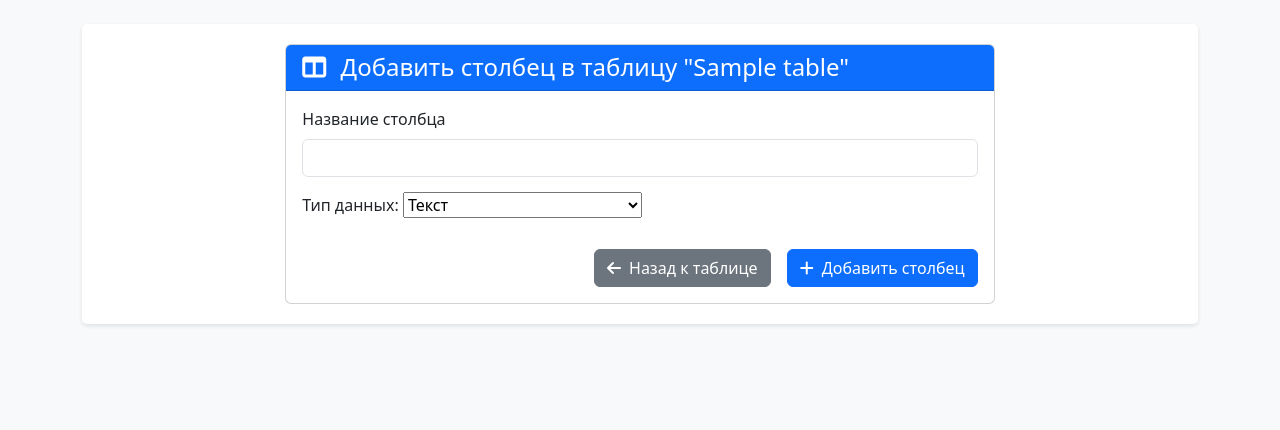
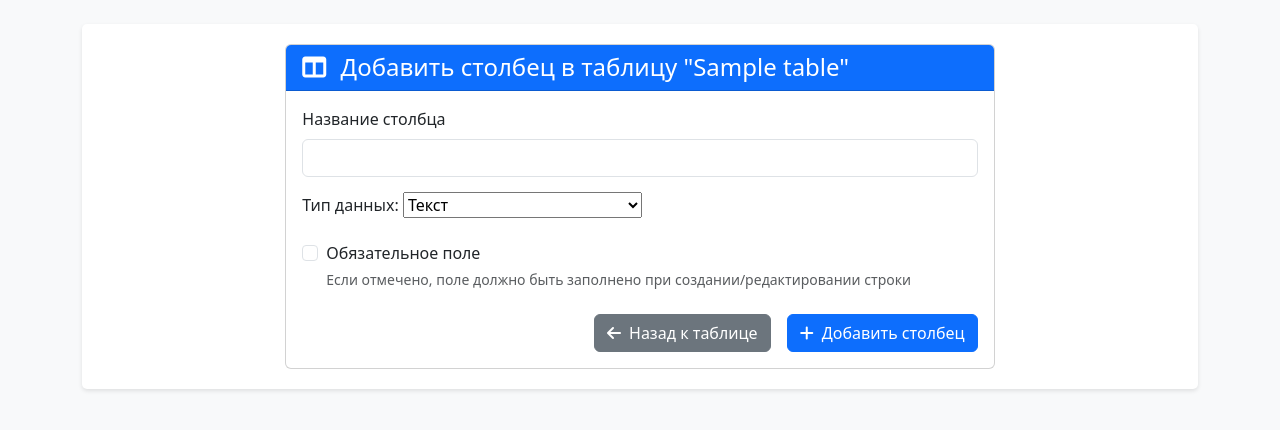
Before and after one commit to NickPYTH/table_service, a Django app: page /1/add_column/ in a window 1280 px wide. Shown: the part 76-506 px from the top of the page. Run offline with Django 5.2, Linux system fonts and the light colour scheme; a user stored in the database is signed in; tables that the repository leaves empty hold one stand-in row (values such as "Sample post").

Commit message:
Добавил проверку на обязательное поле для столбца

```diff
--- a/table_service/tables/forms.py
+++ b/table_service/tables/forms.py
@@ -13,10 +13,17 @@ class TableForm(forms.ModelForm):
 class ColumnForm(forms.ModelForm):
     class Meta:
         model = Column
-        fields = ['name', 'data_type']
+        fields = ['name', 'data_type', 'is_required']
         widgets = {
-            'data_type': forms.Select(choices=Column.ColumnType.choices)
+            'data_type': forms.Select(choices=Column.ColumnType.choices),
+            'is_required': forms.CheckboxInput(attrs={
+                'class': 'form-check-input'
+            })
         }
+
+    labels = {
+        'is_required': 'Обязательное поле'
+    }
 
 
 class ShareTableForm(forms.Form):
@@ -44,10 +51,13 @@ class AddRowForm(forms.Form):
             for column in self.table.columns.all():
                 field_name = f'col_{column.id}'
                 initial_value = Cell.get_default_value(column.data_type)
+
+                required = column.is_required
+
                 if column.data_type == Column.ColumnType.INTEGER:
                     self.fields[field_name] = forms.IntegerField(
                         label=column.name,
-                        required=False,
+                        required=required,
                         initial=initial_value,
                         widget=forms.NumberInput(attrs={
                             'class': 'form-control',
@@ -60,7 +70,7 @@ class AddRowForm(forms.Form):
                 elif column.data_type == Column.ColumnType.FLOAT:
                     self.fields[field_name] = forms.FloatField(
                         label=column.name,
-                        required=False,
+                        required=required,
                         initial=initial_value,
                         widget=forms.NumberInput(attrs={
                             'class': 'form-control',
@@ -72,7 +82,7 @@ class AddRowForm(forms.Form):
                     self.fields[field_name] = forms.BooleanField(
                         label=column.name,
                         initial=initial_value,
-                        required=False,
+                        required=required,
                         widget=forms.CheckboxInput(attrs={
                             'class': 'form-check-input'
                         })
@@ -80,7 +90,7 @@ class AddRowForm(forms.Form):
                 elif column.data_type == Column.ColumnType.DATE:
                     self.fields[field_name] = forms.DateField(
                         label=column.name,
-                        required=False,
+                        required=required,
                         initial=str(initial_value),
                         widget=forms.DateInput(attrs={
                             'type': 'date',
@@ -91,7 +101,7 @@ class AddRowForm(forms.Form):
                 else:  # TEXT
                     self.fields[field_name] = forms.CharField(
                         label=column.name,
-                        required=False,
+                        required=required,
                         initial=initial_value,
                         widget=forms.TextInput(attrs={
                             'class': 'form-control',
@@ -112,11 +122,14 @@ class RowEditForm(forms.Form):
                     initial_value = cell.value
                 else:
                     initial_value = ''
+
                 field_name = f'col_{column.id}'
+                required = column.is_required
+
                 if column.data_type == Column.ColumnType.INTEGER:
                     self.fields[field_name] = forms.IntegerField(
                         label=column.name,
-                        required=False,
+                        required=required,
                         initial=initial_value,
                         widget=forms.NumberInput(attrs={
                             'class': 'form-control',
@@ -129,7 +142,7 @@ class RowEditForm(forms.Form):
                 elif column.data_type == Column.ColumnType.FLOAT:
                     self.fields[field_name] = forms.FloatField(
                         label=column.name,
-                        required=False,
+                        required=required,
                         initial=initial_value,
                         widget=forms.NumberInput(attrs={
                             'class': 'form-control',
@@ -140,7 +153,7 @@ class RowEditForm(forms.Form):
                 elif column.data_type == Column.ColumnType.BOOLEAN:
                     self.fields[field_name] = forms.BooleanField(
                         label=column.name,
-                        required=False,
+                        required=required,
                         initial=initial_value,
                         widget=forms.CheckboxInput(attrs={
                             'class': 'form-check-input'
@@ -149,7 +162,7 @@ class RowEditForm(forms.Form):
                 elif column.data_type == Column.ColumnType.DATE:
                     self.fields[field_name] = forms.DateField(
                         label=column.name,
-                        required=False,
+                        required=required,
                         initial=str(initial_value),
                         widget=forms.DateInput(attrs={
                             'type': 'date',
@@ -160,7 +173,7 @@ class RowEditForm(forms.Form):
                 else:  # TEXT по умолчанию
                     self.fields[field_name] = forms.CharField(
                         label=column.name,
-                        required=False,
+                        required=required,
                         initial=initial_value,
                         widget=forms.TextInput(attrs={
                             'class': 'form-control',
@@ -175,6 +188,13 @@ class RowEditForm(forms.Form):
             column_id = int(field_name.split('_')[1])
             column = Column.objects.get(id=column_id)
             value_type = type(value)
+
+            if column.is_required and value in [None, '']:
+                self.add_error(field_name, ValidationError(
+                    'Это поле обязательно для заполнения',
+                    code='required'
+                ))
+
             if column.data_type == Column.ColumnType.FLOAT:
                 if value_type is not float:
                     self.add_error(column, ValidationError('Invalid value', code='Должно быть float числом'))
--- a/table_service/tables/models.py
+++ b/table_service/tables/models.py
@@ -136,6 +136,11 @@ class Column(models.Model):
     table = models.ForeignKey(Table, on_delete=models.CASCADE, related_name='columns')
     name = models.CharField(max_length=100)
     order = models.PositiveIntegerField(default=0)
+    is_required = models.BooleanField(
+        default=False,
+        verbose_name="Обязательное поле",
+        help_text="Если отмечено, поле должно быть заполнено при создании/редактировании строки"
+    )
     data_type = models.CharField(
         max_length=10,
         choices=ColumnType.choices,
--- a/table_service/tables/templates/tables/add_column/add_column.html
+++ b/table_service/tables/templates/tables/add_column/add_column.html
@@ -36,6 +36,24 @@
                                 {{ form.data_type.errors|join:", " }}
                             </div>
                         {% endif %}
+
+                        <div class="form-check mt-3">
+                            {{ form.is_required }}
+                            <div class="d-flex flex-column">
+                                <label class="form-check-label" for="{{ form.is_required.id_for_label }}">
+                                    Обязательное поле
+                                </label>
+                                <small class="form-text text-muted">
+                                    Если отмечено, поле должно быть заполнено при создании/редактировании строки
+                                </small>
+                            </div>
+                            {% if form.is_required.errors %}
+                                <div class="invalid-feedback d-block">
+                                    {{ form.is_required.errors|join:", " }}
+                                </div>
+                            {% endif %}
+                        </div>
+
                     </div>
 
                     <div class="d-grid gap-2 d-md-flex justify-content-md-end mt-4">
```
Also changed, not shown: table_service/tables/tables.py (+5 -7 lines), table_service/tables/migrations/0021_column_is_required_alter_admin_created_at.py (added).
